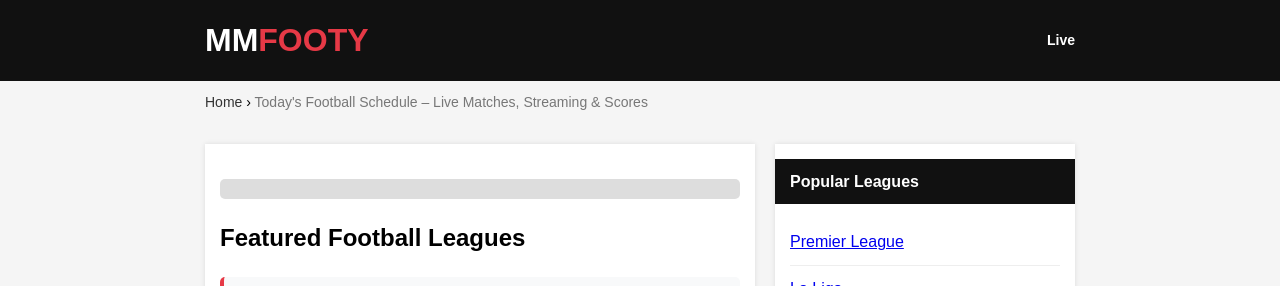
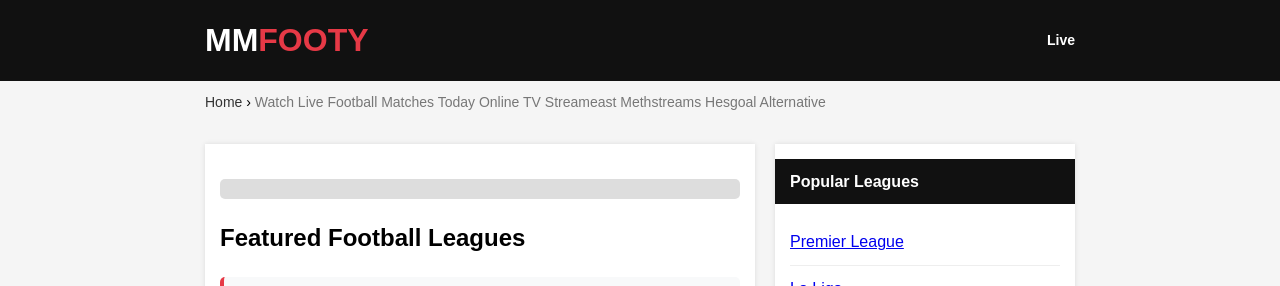
Before and after one commit to mozwav/blog1, a Jekyll site: the page built from index.html, in a window 1280 px wide. Shown: the top 286 px of the page. Built offline with Jekyll 4.4.1, drawn with Linux system fonts in a browser that asks for light colours; some web fonts are replaced.

Commit message:
Update index.html

```diff
--- a/index.html
+++ b/index.html
@@ -1,6 +1,6 @@
 ---
 layout: default
-title: "Today's Football Schedule – Live Matches, Streaming & Scores"
+title: "Watch Live Football Matches Today Online TV Streameast Methstreams Hesgoal Alternative"
 description: "Today's football schedule with live match times, official streaming links, and updated scores from the Premier League, La Liga, Serie A, Champions League, and more."
 ---
 
```
